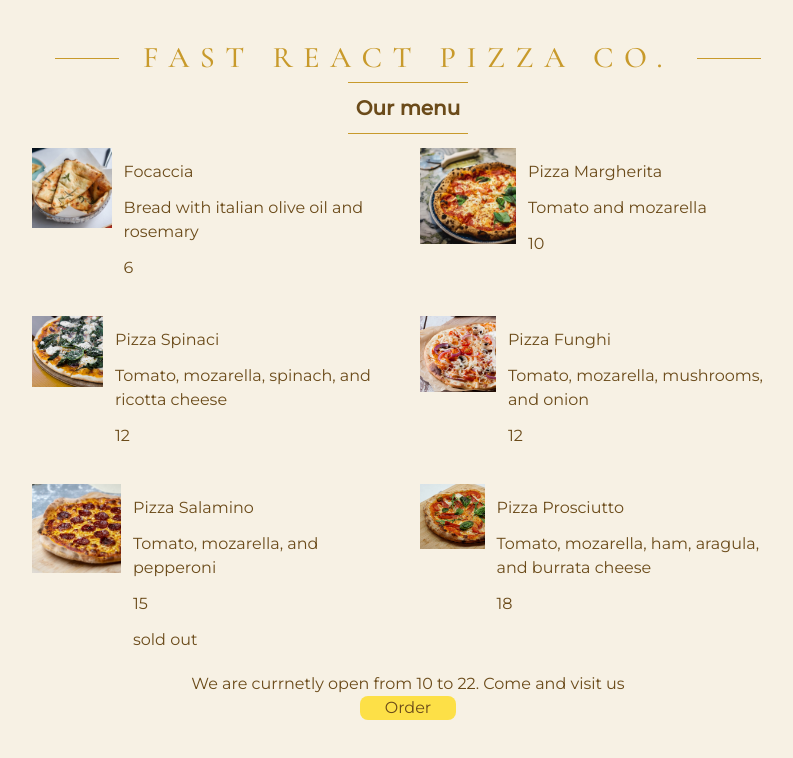
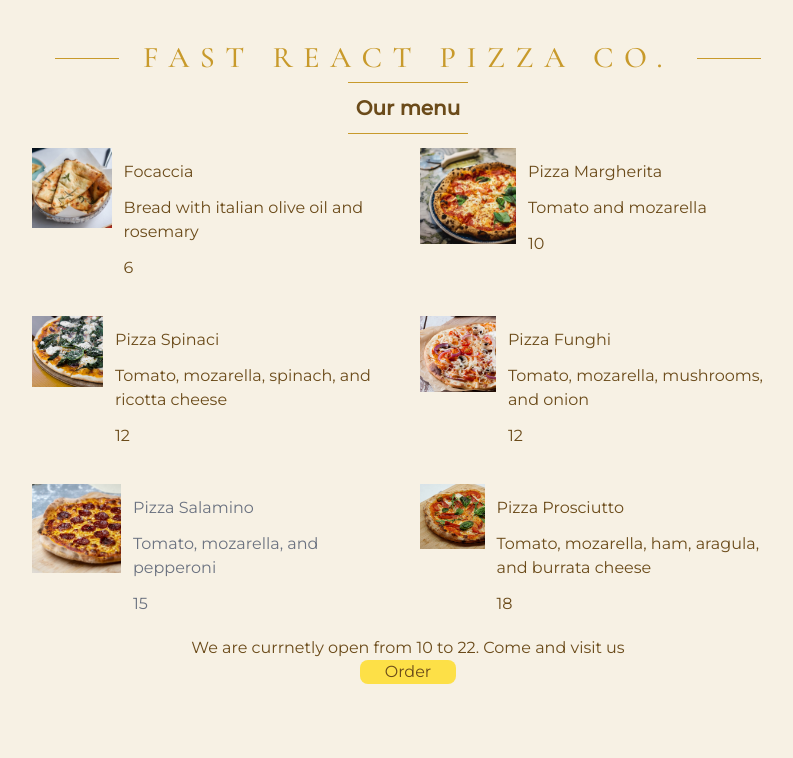
Before and after one commit to Majkan1/Single-Pizza-Menu, a React (Vite) app in the folder vite-project/: page / in a window 1280 px wide. Shown: the top 758 px of the page, without its empty margins (232-1025 px from the left). Built offline with nearby package versions, Linux system fonts and the light colour scheme.

Commit message:
feat:Add souldout proper extension.

```diff
--- a/vite-project/src/App.tsx
+++ b/vite-project/src/App.tsx
@@ -100,10 +100,10 @@ function Menu({pizza}:MenuProps){
               />
             </div>
             <div>
-              <p className="m-3">{item.name}</p>
-              <p className="m-3">{item.ingredients}</p>
-              <p className="m-3">{item.price}</p>
-              <p className="m-3">{item.soldOut===true?'sold out':''}</p>
+              <p className={`m-3 ${item.soldOut?"text-gray-500":""}`}>{item.name}</p>
+              <p className={`m-3 ${item.soldOut?"text-gray-500":""}`}>{item.ingredients}</p>
+              <p className={`m-3 ${item.soldOut?"text-gray-500":""}`}>{item.price}</p>
+              <p className={`m-3 ${item.soldOut?"text-gray-500":""}`}>{item.soldOut}</p>
             </div>
           </div>
         </div>
```
